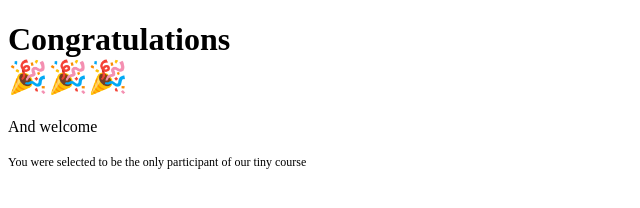
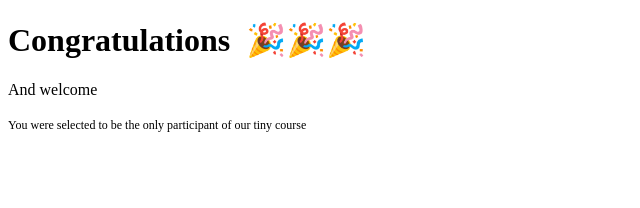
Before and after one commit to Cifixie/git-introduction, a Gatsby site: page / in a window 1280 px wide. Shown: the whole page, without its empty margins (0-640 px from the left). Built offline with nearby package versions, Linux system fonts and the light colour scheme; Gatsby itself is replaced by a stand-in of ours.

Commit message:
add new styling to improve index

```diff
--- a/src/pages/index.js
+++ b/src/pages/index.js
@@ -4,18 +4,22 @@ import styled from "styled-components";
 const Tiny = styled.small({
   fontSize: "0.75rem",
 });
+const Heading = styled.h1({
+  span: {
+    marginLeft: "1ch",
+  },
+});
 
 const IndexPage = () => {
   return (
     <main>
       <title>Introduction to Git</title>
-      <h1>
+      <Heading>
         Congratulations
-        <br />
         <span role="img" aria-label="Party popper emojis">
           🎉🎉🎉
         </span>
-      </h1>
+      </Heading>
       <p>And welcome</p>
       <Tiny>
         You were selected to be the only participant of our tiny course
```
